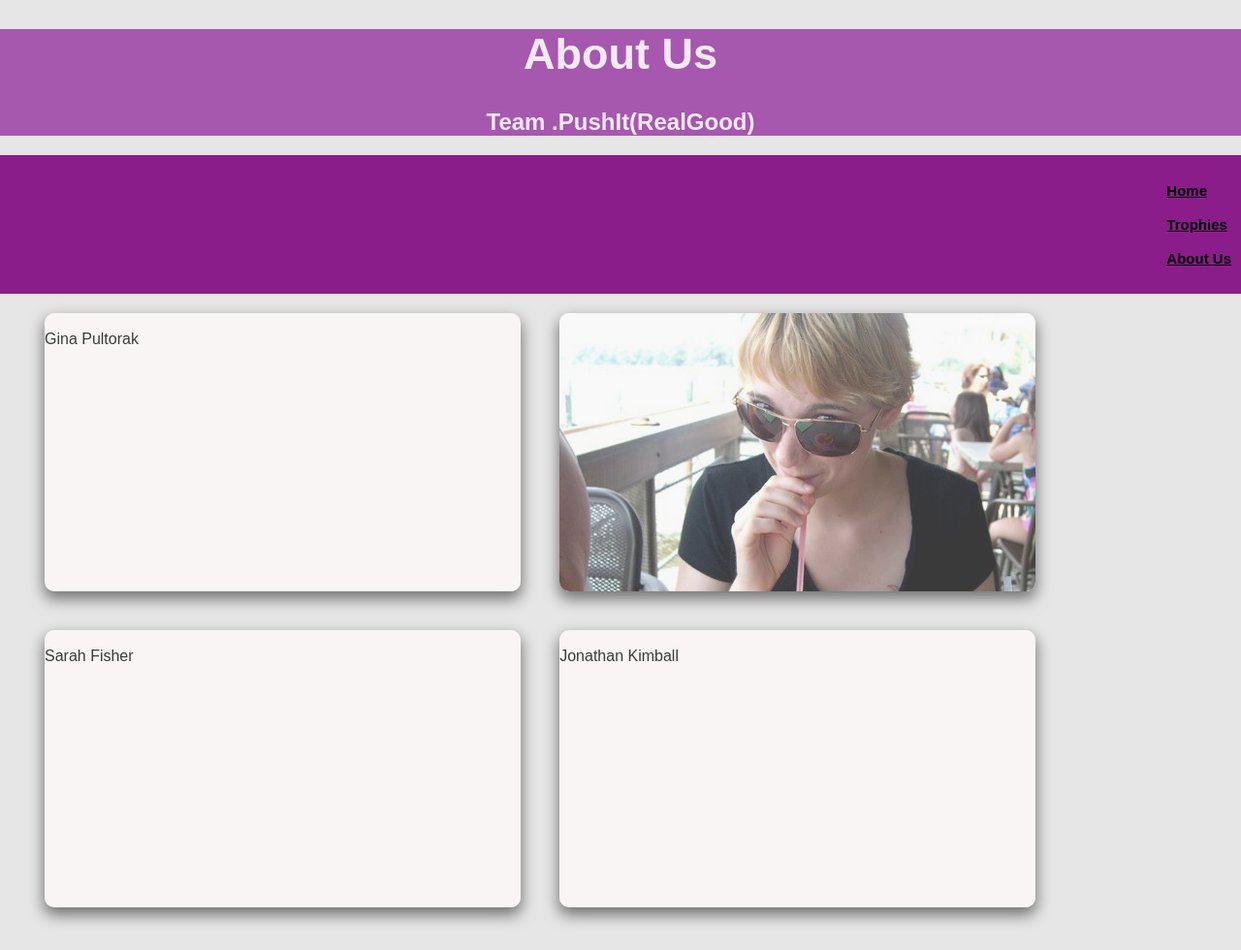
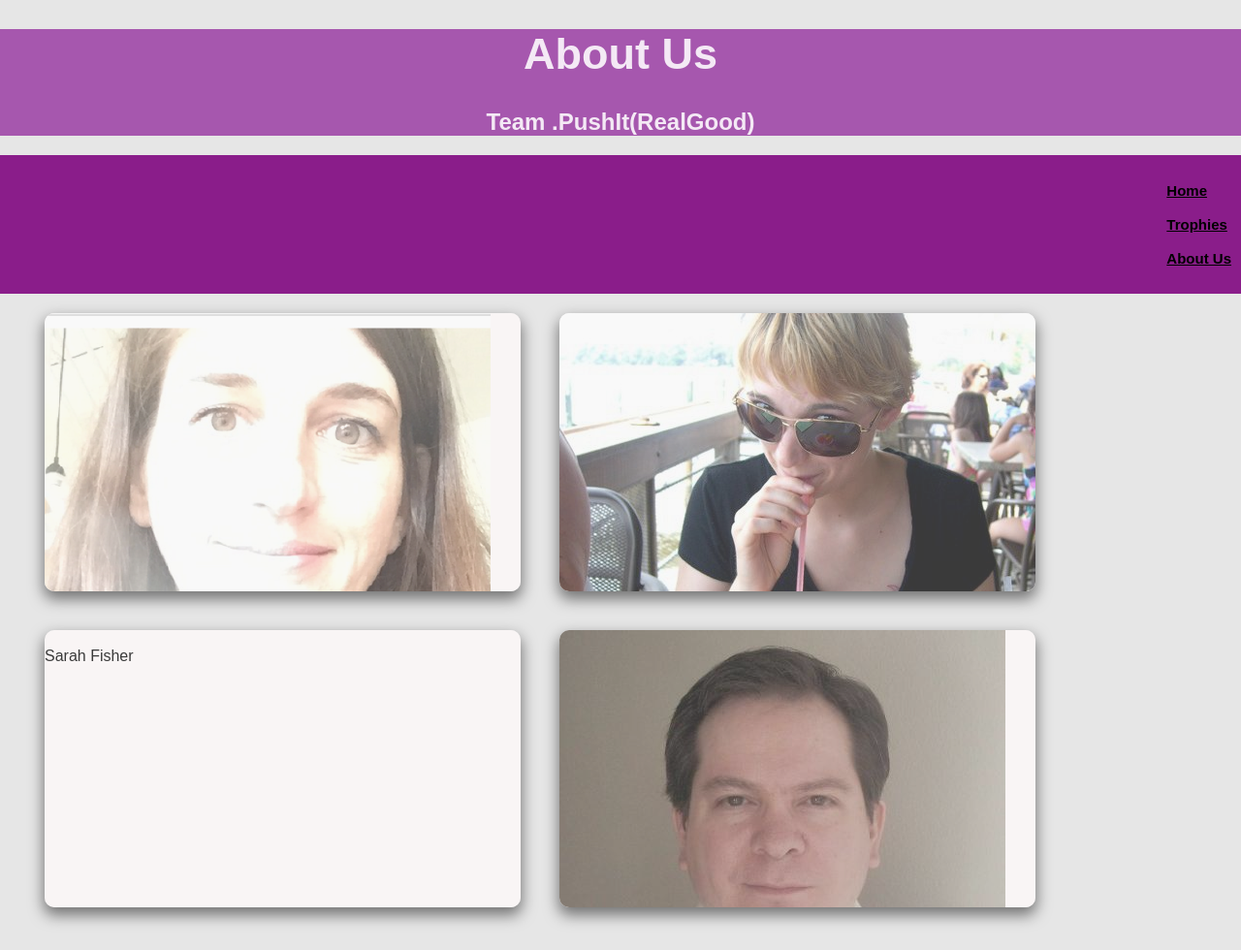
Before and after one commit to group-project-201-d49/Adulting_101, a plain HTML site: page about-us.html in a window 1280 px wide. Shown: the whole page at 97% size. Drawn offline with Linux system fonts and the light colour scheme.

Commit message:
about us photos

```diff
--- a/about-us.html
+++ b/about-us.html
@@ -35,7 +35,7 @@
         <div class="flip-card-0">
           <div class="gina">
             <div class="front">
-              <img src="" alt="">
+              <img src="./assets/gina_about_me.png" alt="Gina x-treme closeup">
               <figcaption>Gina Pultorak</figcaption>
             </div>
             <div class="back">
@@ -81,7 +81,7 @@
         <div class="flip-card-0">
           <div class="jon">
             <div class="front">
-              <img src="" alt="">
+              <img src="./assets/jon_about_me.jpg" alt="Jon being professional">
               <figcaption>Jonathan Kimball</figcaption>
             </div>
             <div class="back">
```
